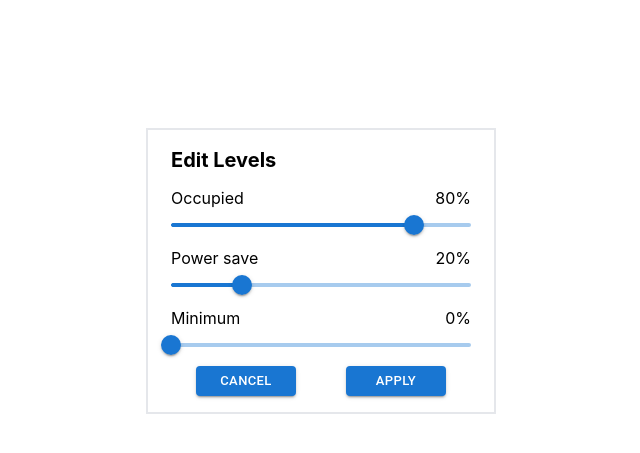
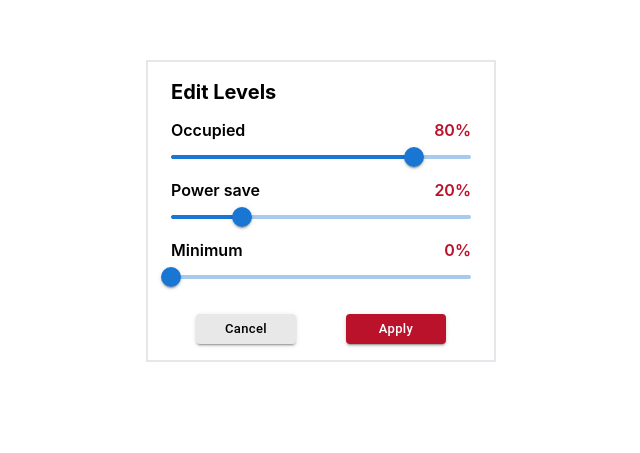
Before and after one commit to kvshw/luminaire, a React (Create React App) app: page / in a window 1280 px wide. Shown: the part 129-582 px from the top of the page, without its empty margins (319-959 px from the left). Built offline with nearby package versions, Linux system fonts and the light colour scheme.

Commit message:
Functionalities completed

```diff
--- a/src/App.css
+++ b/src/App.css
@@ -59,3 +59,12 @@
   padding: 4px !important;
   width: 100px;
 }
+.cancel-button {
+  background-color: #e8e8e8 !important;
+  color: #000 !important;
+  text-transform: none !important;
+}
+.apply-button {
+  background-color: #ba122b !important;
+  text-transform: none !important;
+}
--- a/src/App.js
+++ b/src/App.js
@@ -2,13 +2,15 @@ import React, { useState } from "react";
 import "./App.css";
 import { Slider } from "@mui/material";
 import Button from "@mui/material/Button";
+
+const valueBreakSteps = 21;
 
 const valueMappings = {
   0: 0,
   1: 1,
 };
 
-for (let i = 2; i < 22; i++) {
+for (let i = 2; i <= valueBreakSteps; i++) {
   valueMappings[i] = (i - 1) * 5;
 
   if (valueMappings[i] > 100) {
@@ -17,12 +19,14 @@ for (let i = 2; i < 22; i++) {
 }
 
 function App() {
-  const [sliderValue, setSliderValue] = useState(17);
+  const [sliderValue, setFirstSliderValue] = useState(17);
   const [secondSliderValue, setSecondSliderValue] = useState(5);
   const [thirdSliderValue, setThirdSliderValue] = useState(0);
+  const [appliedValues, setAppliedValues] = useState(null);
+  const [changesApplied, setChangesApplied] = useState(false);
 
   const handleSliderChange = (event, newValue) => {
-    setSliderValue(newValue);
+    setFirstSliderValue(newValue);
 
     if (newValue < secondSliderValue) {
       setSecondSliderValue(newValue);
@@ -37,7 +41,7 @@ function App() {
     setSecondSliderValue(newValue);
 
     if (newValue > sliderValue) {
-      setSliderValue(newValue);
+      setFirstSliderValue(newValue);
     }
 
     if (newValue < thirdSliderValue) {
@@ -49,7 +53,7 @@ function App() {
     setThirdSliderValue(newValue);
 
     if (newValue > sliderValue) {
-      setSliderValue(newValue);
+      setFirstSliderValue(newValue);
     }
 
     if (newValue > secondSliderValue) {
@@ -59,6 +63,23 @@ function App() {
 
   const mappedValue = valueMappings[sliderValue];
 
+  const handleApplyClick = () => {
+    // Save the applied values
+    const levels = {
+      occupied: mappedValue,
+      powerSave: valueMappings[secondSliderValue],
+      minimum: valueMappings[thirdSliderValue],
+    };
+    setAppliedValues(levels);
+    setChangesApplied(true);
+  };
+
+  const handleCancelClick = () => {
+    // Clear the applied values and indicate that changes were canceled
+    setAppliedValues(null);
+    setChangesApplied(true);
+  };
+
   return (
     <div className="App">
       <div className="grid h-[100vmin] items-center">
@@ -67,21 +88,23 @@ function App() {
             <h3 className="text-xl font-bold text-left mb-3">Edit Levels</h3>
             <div>
               <div className="w-[300px] grid grid-cols-2">
-                <span className="text-left">Occupied</span>
-                <span className="text-right">{mappedValue}%</span>
+                <span className="text-left font-semibold">Occupied</span>
+                <span className="text-right text-[#ba122b] font-semibold">
+                  {mappedValue}%
+                </span>
               </div>
               <div>
                 <Slider
                   value={sliderValue}
                   min={0}
-                  max={21}
+                  max={valueBreakSteps}
                   step={1}
                   onChange={handleSliderChange}
                 />
               </div>
               <div className="w-[300px] grid grid-cols-2">
-                <span className="text-left">Power save</span>
-                <span className="text-right">
+                <span className="text-left font-semibold">Power save</span>
+                <span className="text-right text-[#ba122b] font-semibold">
                   {valueMappings[secondSliderValue]}%
                 </span>
               </div>
@@ -89,14 +112,14 @@ function App() {
                 <Slider
                   value={secondSliderValue}
                   min={0}
-                  max={21}
+                  max={valueBreakSteps}
                   step={1}
                   onChange={handleSecondSliderChange}
                 />
               </div>
               <div className="w-[300px] grid grid-cols-2">
-                <span className="text-left">Minimum</span>
-                <span className="text-right">
+                <span className="text-left font-semibold">Minimum</span>
+                <span className="text-right text-[#ba122b] font-semibold">
                   {valueMappings[thirdSliderValue]}%
                 </span>
               </div>
@@ -104,24 +127,52 @@ function App() {
                 <Slider
                   value={thirdSliderValue}
                   min={0}
-                  max={21}
+                  max={valueBreakSteps}
                   step={1}
                   onChange={handleThirdSliderChange}
                 />
               </div>
             </div>
-            <div className="grid grid-cols-2 items-center justify-center">
+            <div className="grid grid-cols-2 items-center justify-center mt-4">
               <div>
-                <Button variant="contained" size="small">
+                <Button
+                  className="cancel-button"
+                  variant="contained"
+                  size="small"
+                  onClick={handleCancelClick}
+                >
                   Cancel
                 </Button>
               </div>
               <div>
-                <Button variant="contained" size="small">
+                <Button
+                  className="apply-button"
+                  variant="contained"
+                  size="small"
+                  onClick={handleApplyClick}
+                >
                   Apply
                 </Button>
               </div>
             </div>
+          </div>
+          <div className="h-[15vh]">
+            {changesApplied && (
+              <div className="text-center mt-3">
+                {appliedValues ? (
+                  <>
+                    <p className="font-bold">Applied Levels:</p>
+                    <span>
+                      <p>Occupied: {appliedValues.occupied}% </p>
+                      <p>Power Save: {appliedValues.powerSave}% </p>
+                      <p>Minimum: {appliedValues.minimum}% </p>
+                    </span>
+                  </>
+                ) : (
+                  <p>Changes have been canceled.</p>
+                )}
+              </div>
+            )}
           </div>
         </div>
       </div>
```
Also changed, not shown: 1 other file (tests, documents, lock files or other folders).
